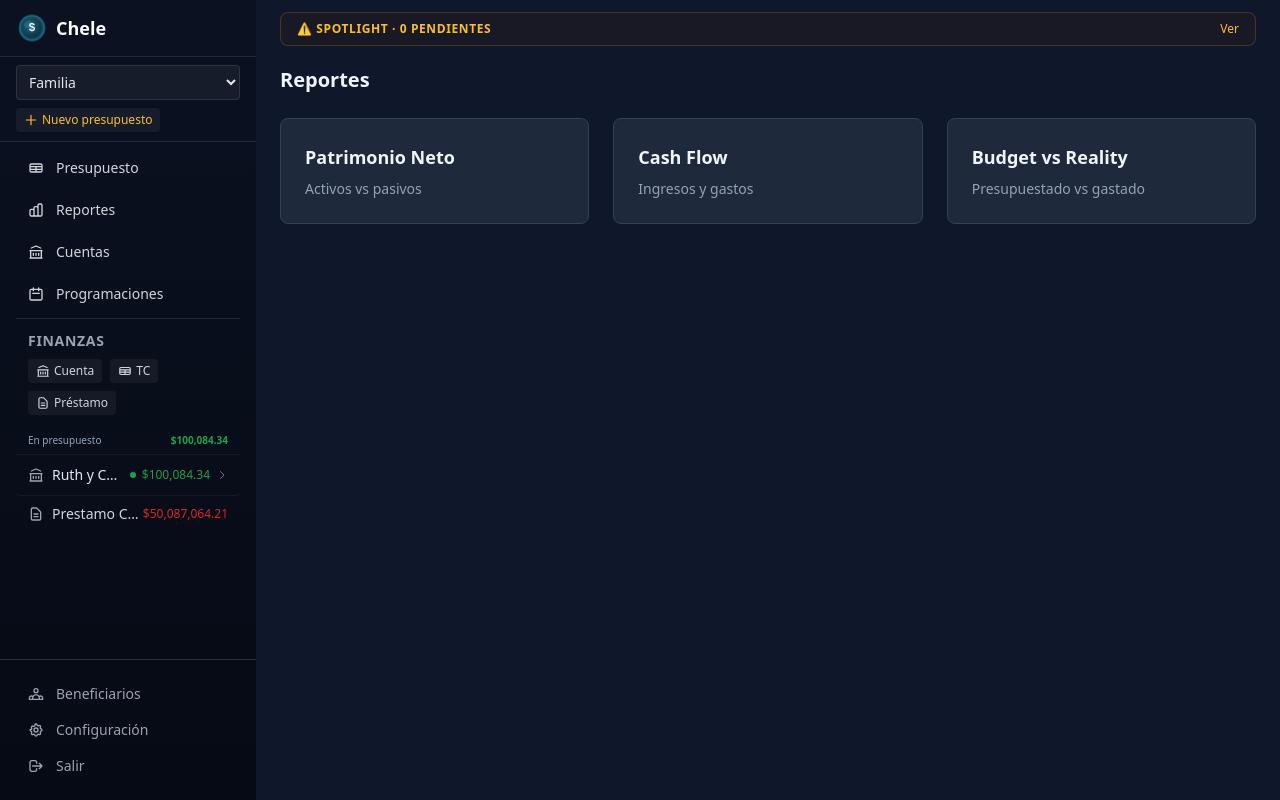
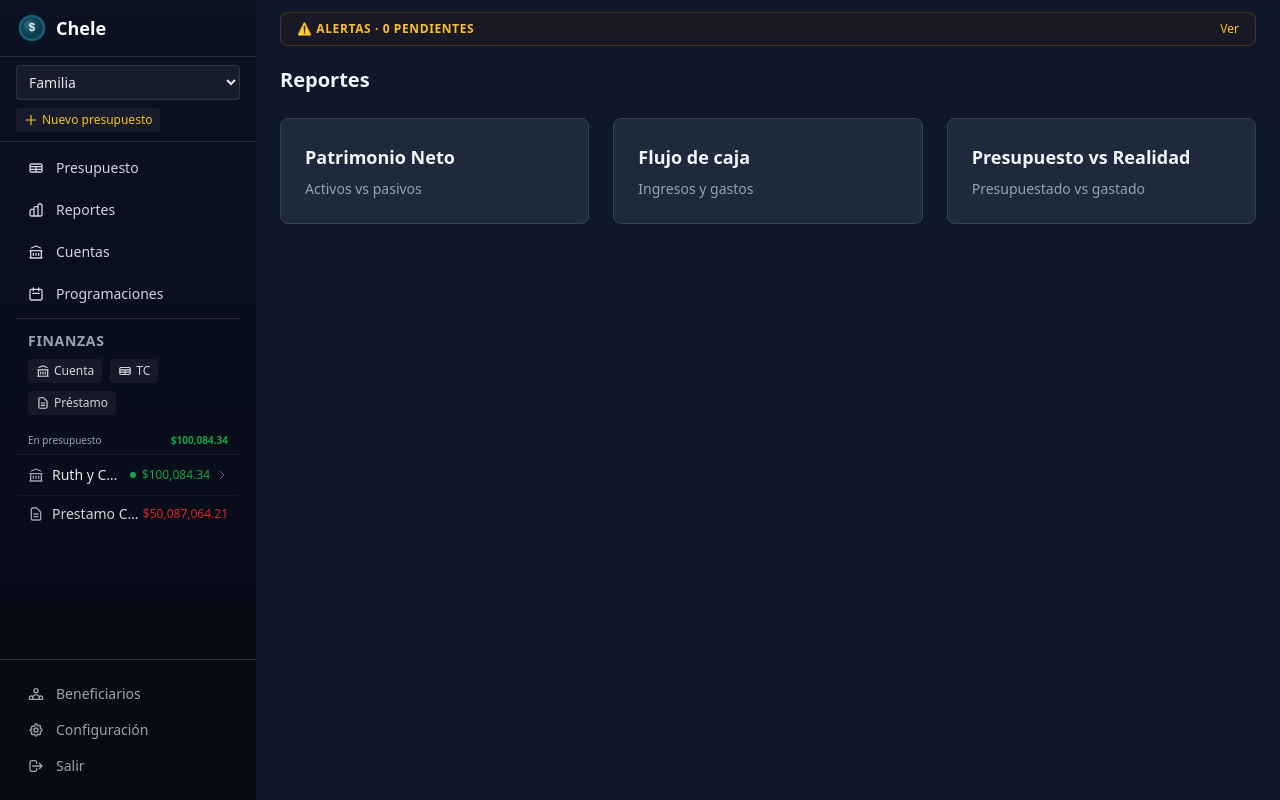
Before and after one commit to cesardarinel/chele, a Django app: page /reportes/ in a window 1280 px wide. Run offline with Django 5.2, Linux system fonts and the light colour scheme; a user stored in the database is signed in; data comes from the database, SQL or seed files in the repository; data that the repository does not hold is empty; some libraries are stand-ins or nearby versions.

Commit message:
Translate all English UI text to Spanish: Spotlight→Alertas, Ready to Assign→Por asignar, Cash Flow→Flujo de caja, etc.

```diff
--- a/templates/base.html
+++ b/templates/base.html
@@ -218,7 +218,7 @@
                 <div class="bg-amber-900/10 border border-amber-500/20 rounded-lg px-3 md:px-4 py-2">
                     <div class="flex items-center justify-between gap-2">
                         <span class="text-xs font-semibold text-amber-400 uppercase tracking-wider">
-                            ⚠️ Spotlight · {{ uncategorized_count|default:0|add:uncovered_overspends|default:0|add:underfunded_count|default:0 }} pendientes
+                            ⚠️ Alertas · {{ uncategorized_count|default:0|add:uncovered_overspends|default:0|add:underfunded_count|default:0 }} pendientes
                         </span>
                         <button onclick="document.getElementById('spotlightContent').classList.toggle('hidden')" class="text-amber-400 hover:text-amber-300 text-xs">Ver</button>
                     </div>
--- a/templates/budgets/budget_view.html
+++ b/templates/budgets/budget_view.html
@@ -49,7 +49,7 @@
     <div class="bg-chele-surface border-b border-chele-border px-4 md:px-6 py-3">
         <div class="flex flex-wrap items-center justify-between gap-3">
             <div class="flex items-center gap-3">
-                <span class="text-xs md:text-sm text-chele-text-secondary uppercase tracking-wider font-semibold">Ready to Assign</span>
+                <span class="text-xs md:text-sm text-chele-text-secondary uppercase tracking-wider font-semibold">Por asignar</span>
                 <span class="text-lg md:text-xl font-bold {% if ready_to_assign >= 0 %}text-chele-success{% else %}text-chele-danger{% endif %}">
                     ${{ ready_to_assign|currency }}
                 </span>
@@ -63,7 +63,7 @@
                     <input type="hidden" name="month" value="{{ current_month }}">
                     <input type="hidden" name="year" value="{{ current_year }}">
                     <button type="submit" class="text-xs bg-amber-400/10 text-amber-400 border border-amber-400/30 rounded px-2 py-1 hover:bg-amber-400/20">
-                        Auto-assign ${{ total_underfunded|currency }}
+                        Auto-asignar ${{ total_underfunded|currency }}
                     </button>
                 </form>
                 {% endif %}
@@ -75,7 +75,7 @@
                 {% endif %}
                 {% if is_over_budget %}
                 <a href="{% url 'budget_view' %}?editar=1" class="text-[10px] md:text-xs text-chele-danger bg-chele-danger/10 rounded px-2 py-0.5 hover:bg-chele-danger/20" title="Tus metas (${{ cost_to_be_me|currency }}) superan tus ingresos esperados (${{ expected_income|currency }}). Ajusta tus targets.">
-                    ⚠️ Reality Check
+                    ⚠️ Verificación
                 </a>
                 {% endif %}
             </div>
--- a/templates/reports/budget_vs_reality.html
+++ b/templates/reports/budget_vs_reality.html
@@ -1,8 +1,8 @@
 {% extends 'base.html' %}
-{% block title %}Budget vs Reality{% endblock %}
+{% block title %}Presupuesto vs Realidad{% endblock %}
 {% block content %}
 <div class="px-4 md:px-6 py-5">
-    <h2 class="text-lg md:text-xl font-bold text-chele-text mb-6">Budget vs Reality — {{ month }}/{{ year }}</h2>
+    <h2 class="text-lg md:text-xl font-bold text-chele-text mb-6">Presupuesto vs Realidad — {{ month }}/{{ year }}</h2>
     <div class="bg-chele-surface rounded-lg border border-chele-border overflow-hidden">
         <div class="table-scroll">
         <table class="w-full min-w-[400px] text-sm">
--- a/templates/reports/cash_flow.html
+++ b/templates/reports/cash_flow.html
@@ -1,8 +1,8 @@
 {% extends 'base.html' %}
-{% block title %}Cash Flow{% endblock %}
+{% block title %}Flujo de caja{% endblock %}
 {% block content %}
 <div class="px-4 md:px-6 py-5">
-    <h2 class="text-lg md:text-xl font-bold text-chele-text mb-6">Cash Flow</h2>
+    <h2 class="text-lg md:text-xl font-bold text-chele-text mb-6">Flujo de caja</h2>
     <div class="bg-chele-surface rounded-lg border border-chele-border overflow-hidden">
         <div class="table-scroll">
         <table class="w-full min-w-[400px] text-sm">
--- a/templates/reports/dashboard.html
+++ b/templates/reports/dashboard.html
@@ -9,11 +9,11 @@
             <p class="text-xs md:text-sm text-chele-text-secondary">Activos vs pasivos</p>
         </a>
         <a href="{% url 'cash_flow_report' %}" class="block bg-chele-surface rounded-lg border border-chele-border p-4 md:p-6 card-hover">
-            <h3 class="text-base md:text-lg font-semibold text-chele-text mb-2">Cash Flow</h3>
+            <h3 class="text-base md:text-lg font-semibold text-chele-text mb-2">Flujo de caja</h3>
             <p class="text-xs md:text-sm text-chele-text-secondary">Ingresos y gastos</p>
         </a>
         <a href="{% url 'budget_vs_reality' %}" class="block bg-chele-surface rounded-lg border border-chele-border p-4 md:p-6 card-hover">
-            <h3 class="text-base md:text-lg font-semibold text-chele-text mb-2">Budget vs Reality</h3>
+            <h3 class="text-base md:text-lg font-semibold text-chele-text mb-2">Presupuesto vs Realidad</h3>
             <p class="text-xs md:text-sm text-chele-text-secondary">Presupuestado vs gastado</p>
         </a>
     </div>
```
